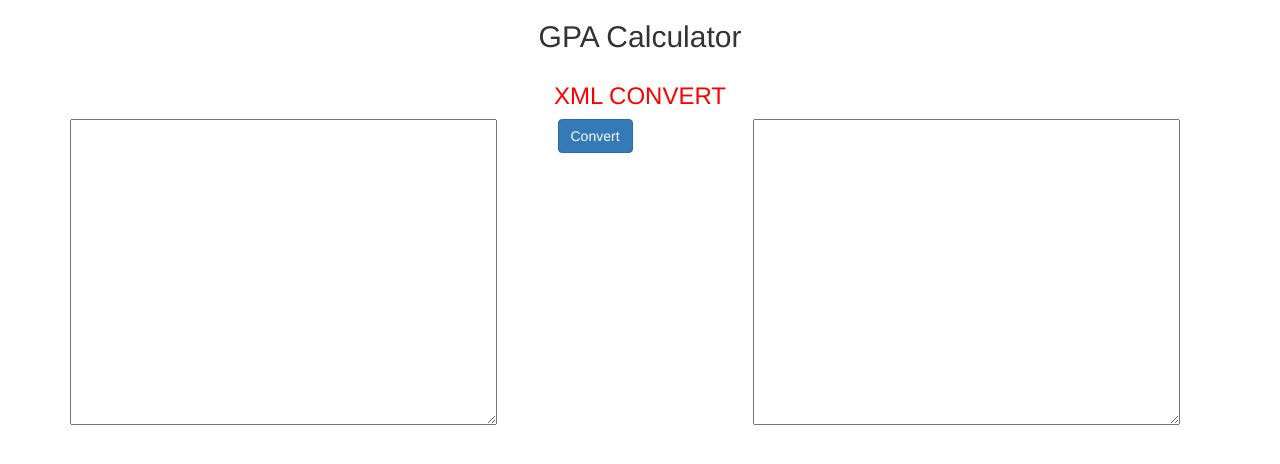
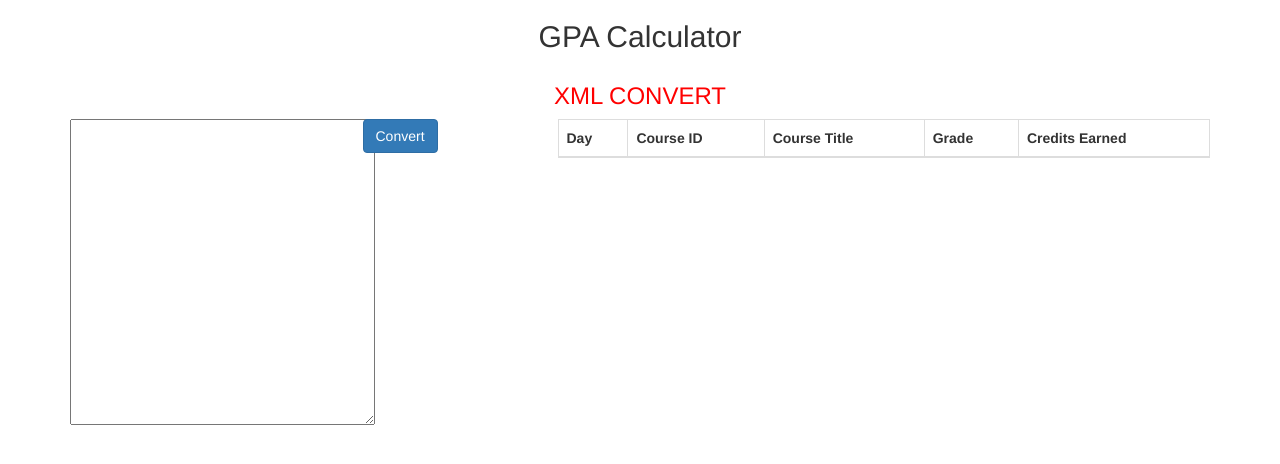
Before and after one commit to vandoanh94/GPA_Calculator, an Angular app in the folder my-app/: page / in a window 1280 px wide. Shown: the top 464 px of the page. Built offline with nearby package versions, Linux system fonts and the light colour scheme.

Commit message:
xml to data array done

```diff
--- a/my-app/src/app/xml-convert/xml-convert.component.html
+++ b/my-app/src/app/xml-convert/xml-convert.component.html
@@ -1,17 +1,35 @@
 <div class="contener">
     <h3 class="text-center" style="color: red">{{title}}</h3>
     <div class="row">
-        <div class="col-sm-5">
-            <textarea rows="15" cols="50" [(ngModel)]="xml">
+        <div class="col-sm-3">
+            <textarea rows="15" cols="35" [(ngModel)]="xml">
 
             </textarea>
         </div>
         <div class="col-sm-2">
             <button type="button" class="btn btn-primary" (click)="convert(xml)">Convert</button>
         </div>
-        <div class="col-sm-5">
-            <textarea rows="15" cols="50" readonly>
-            </textarea>
+        <div class="col-sm-7">
+                <table class="table table-bordered">
+                        <thead>
+                            <tr>
+                                <th>Day</th>
+                                <th>Course ID</th>
+                                <th>Course Title</th>
+                                <th>Grade</th>
+                                <th>Credits Earned</th>
+                            </tr>
+                        </thead>
+                        <tbody *ngFor="let course of courses">
+                            <tr>
+                                <td>{{course.Day}}</td>
+                                <td>{{course.CourseID}}</td>
+                                <td>{{course.CourseTitle}}</td>
+                                <td>{{course.Grade}}</td>
+                                <td>{{course.CreditEarned}}</td>
+                            </tr>
+                        </tbody>
+                    </table>
         </div>
     </div>
 </div>
--- a/my-app/src/app/xml-convert/xml-convert.component.ts
+++ b/my-app/src/app/xml-convert/xml-convert.component.ts
@@ -1,32 +1,30 @@
 import { Component } from '@angular/core';
 import * as xml2js from "xml2js";
-import { XmlModel } from "./xml-convert.model";
+import { Course } from '../gpa-calculator/Course';
 
 @Component({
     selector: 'xml-convert',
     templateUrl: './xml-convert.component.html',
     styleUrls: ['./xml-convert.component.css']
 })
+
 export class xmlConvertComponent {
     xml: any;
     title = 'XML CONVERT';
-    xmlconvert: string;
-    xmlModel : XmlModel[]=[];
+    xmlconvert:string = "";
+    courses : Course[] =[];
     convert(any) {
+        let obj4 : string = "";
+        let data : Course[] =[];
         xml2js.parseString(any, function (err, result) {
-            console.log("xml", result);
-            console.log("model",result.Report.Table1["0"]);
-            //this.xmlModel = JSON.parse(result.Report.Table1).json() as XmlModel[];
-            //console.log("json",this.xmlModel);
-            // result.Report.Table1.forEach(res => {
+            let table = result.Report.Table1;
+            table.forEach(element => {
+                obj4 += element.TXTTENMON[0];
+                data.push({Day: element.TEXT33[0],CourseID: element.TEXT34[0],CourseTitle: element.TXTTENMON[0],Grade: element.TEXT36[0],CreditEarned: element.TEXT4[0]});
+            });
 
-            // });
-            //this.xmlconvert = result.Report.Table1["0"].TXTTENMON["0"];
-
-            console.log("convert",result.Report.Table1["0"].TXTTENMON["0"]);
-            Object.assign(this.XmlModel,result.Report.Table1);
-            console.log("json",JSON.stringify(result.Report.Table1));
         });
-
+        this.xmlconvert = obj4;
+        this.courses = data;
     }
 }
```
Also changed, not shown: my-app/src/app/xml-convert/xml-convert.model.ts (deleted, +0 -9 lines).
